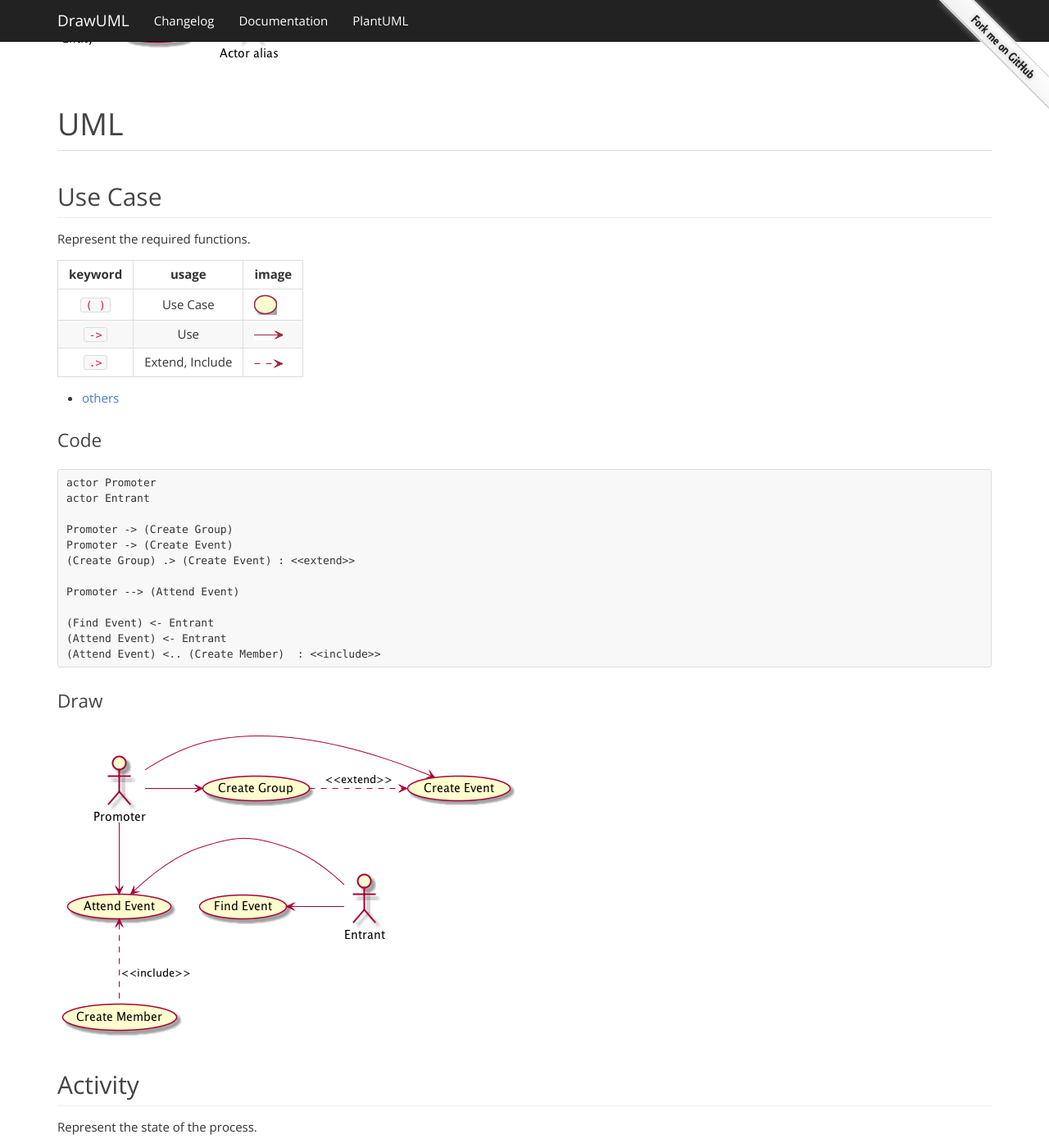
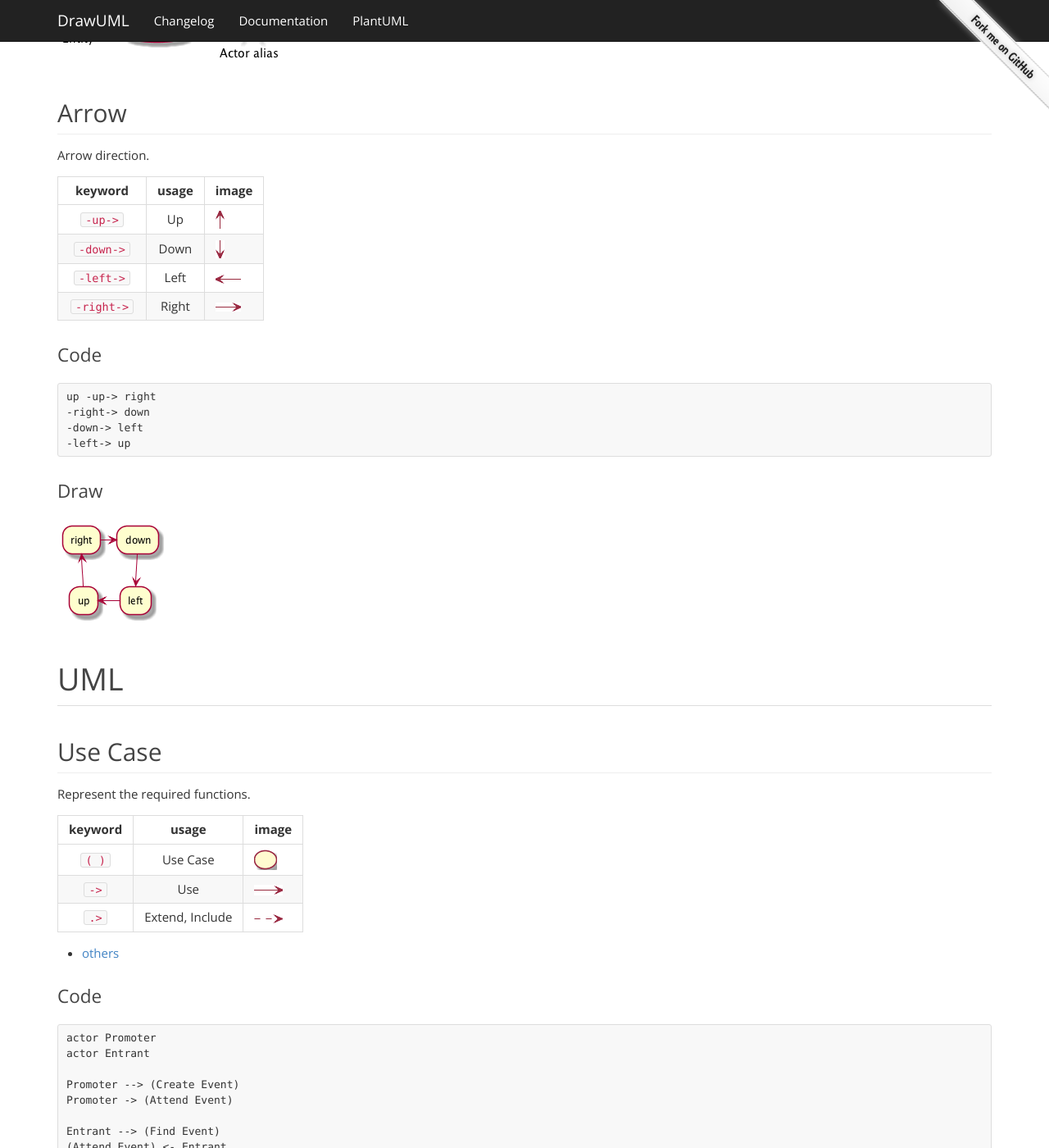
Before and after one commit to ogom/draw_uml, a Jekyll site: the page built from plantuml/index.md, in a window 1280 px wide and 1400 px high, scrolled down 2030 px. Shown: the whole window at 82% size. Built offline with Jekyll 4.4.1, drawn with Linux system fonts in a browser that asks for light colours; some of the changed text lies outside the part shown.

````diff
--- a/plantuml/index.md
+++ b/plantuml/index.md
@@ -69,6 +70,32 @@ database Database
 
 ![basic_participant]({{ site.baseurl }}/assets/img/diagrams/basic/participant.png)
 
+
+## Arrow
+
+Arrow direction.
+
+| keyword    | usage   | image
+|:----------:|:-------:|
+| `-up->`    | Up      | ![parts_usecase]({{ site.baseurl }}/assets/img/diagrams/parts/up_line.png)
+| `-down->`  | Down    | ![parts_usecase]({{ site.baseurl }}/assets/img/diagrams/parts/down_line.png)
+| `-left->`  | Left    | ![parts_usecase]({{ site.baseurl }}/assets/img/diagrams/parts/left_line.png)
+| `-right->` | Right   | ![parts_usecase]({{ site.baseurl }}/assets/img/diagrams/parts/right_line.png)
+
+### Code
+
+```
+up -up-> right
+-right-> down
+-down-> left
+-left-> up
+```
+
+### Draw
+
+![basic_participant]({{ site.baseurl }}/assets/img/diagrams/basic/arrow.png)
+
+
 # UML
 
 ## Use Case
@@ -89,14 +116,12 @@ Represent the required functions.
 actor Promoter
 actor Entrant
 
-Promoter -> (Create Group)
-Promoter -> (Create Event)
-(Create Group) .> (Create Event) : <<extend>>
+Promoter --> (Create Event)
+Promoter -> (Attend Event)
 
-Promoter --> (Attend Event)
+Entrant --> (Find Event)
+(Attend Event) <- Entrant
 
-(Find Event) <- Entrant
-(Attend Event) <- Entrant
 (Attend Event) <.. (Create Member)  : <<include>>
 ```
 
@@ -147,12 +172,10 @@ endif
 
 Represent the state of the objects.
 
-| keyword    | usage | image
-|:----------:|:-----:|
-| `-up->`    | Up    | ![parts_usecase]({{ site.baseurl }}/assets/img/diagrams/parts/up_line.png)
-| `-down->`  | Down  | ![parts_usecase]({{ site.baseurl }}/assets/img/diagrams/parts/down_line.png)
-| `-left->`  | Left  | ![parts_usecase]({{ site.baseurl }}/assets/img/diagrams/parts/left_line.png)
-| `-right->` | Right | ![parts_usecase]({{ site.baseurl }}/assets/img/diagrams/parts/right_line.png)
+| keyword    | usage   | image
+|:----------:|:-------:|
+|  `[*] ->`  | Initial | ![parts_usecase]({{ site.baseurl }}/assets/img/diagrams/parts/initial_line.png)
+|  `-> [*]`  | Final   | ![parts_usecase]({{ site.baseurl }}/assets/img/diagrams/parts/final_line.png)
 
 * [others](http://plantuml.sourceforge.net/state.html)
 
````
Also changed, not shown: other parts of plantuml/index.md (+3 -2 lines), _posts/2014-09-21-0.1.2.md (added, +6 -0 lines), assets/img/diagrams/basic/arrow.png (added), assets/img/diagrams/usecase.png, assets/img/example.png, assets/img/example_state.png (added).
